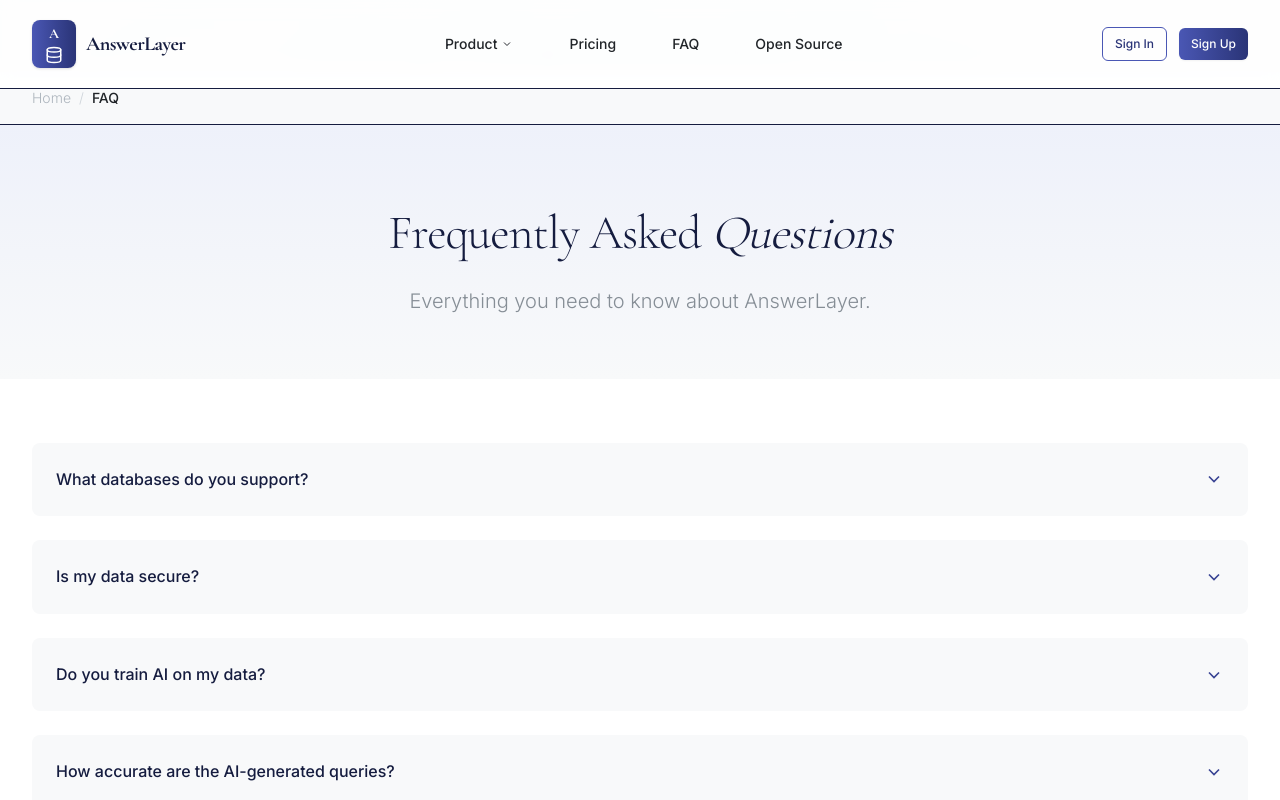
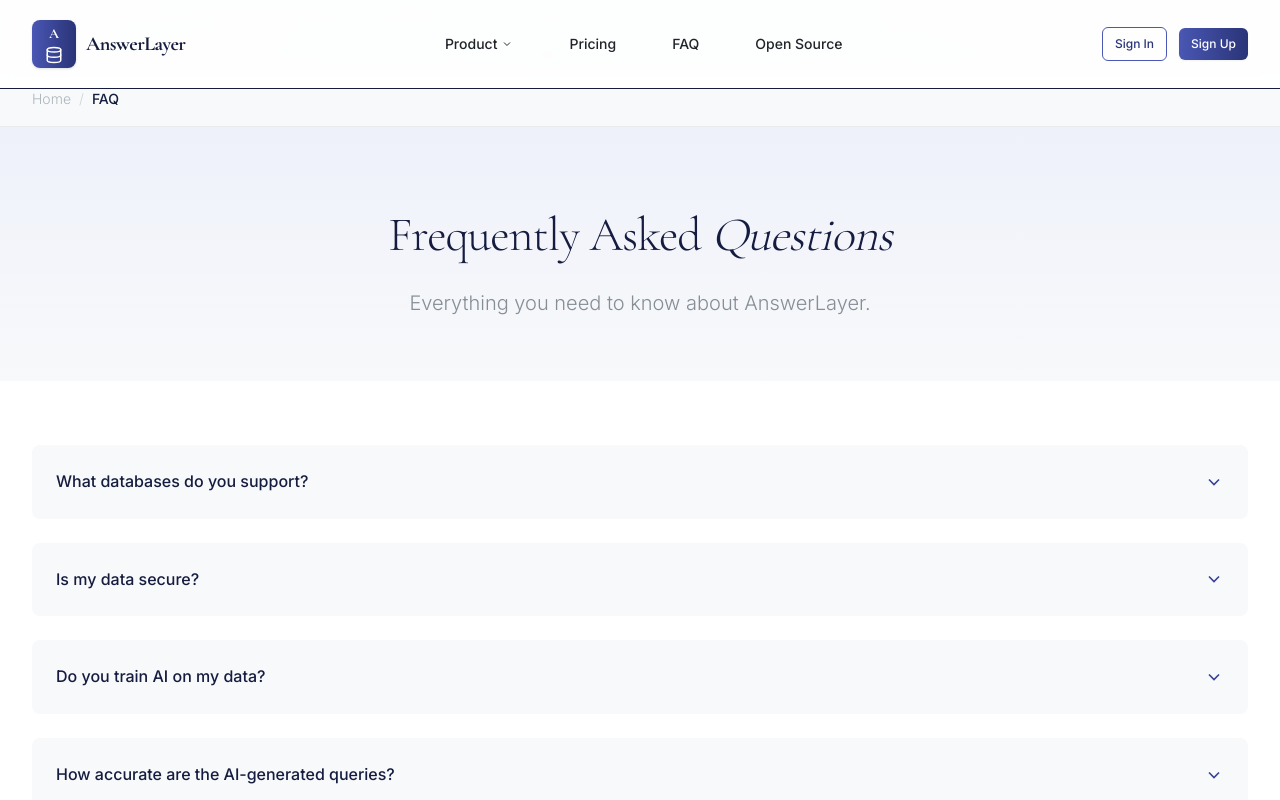
Before and after one commit to AnswerLayer/answerlayer-website, an Astro site: page /faq in a window 1280 px wide. Shown: the top 800 px of the page. Built offline with nearby package versions, Linux system fonts and the light colour scheme; Astro itself is replaced by a stand-in of ours.

Commit message:
Fix breadcrumb styling
Add explicit CSS classes for breadcrumbs instead of relying on
Tailwind utility classes that weren't compiling in v4.

```diff
--- a/src/layouts/MarketingLayout.astro
+++ b/src/layouts/MarketingLayout.astro
@@ -76,20 +76,12 @@
 
       <!-- Breadcrumbs -->
       {!isHomePage && showBreadcrumbs && (
-        <div class="bg-gray-50 border-b">
-          <div class="container-custom py-4">
-            <nav aria-label="Breadcrumb">
-              <ol class="flex items-center space-x-2 text-sm">
-                <li>
-                  <a href="/" class="text-gray-500 hover:text-navy-600 transition-colors">
-                    Home
-                  </a>
-                </li>
-                <li class="text-gray-400">/</li>
-                <li>
-                  <span class="text-gray-900 font-medium">{pageName}</span>
-                </li>
-              </ol>
+        <div class="breadcrumb-wrapper">
+          <div class="container-custom">
+            <nav aria-label="Breadcrumb" class="breadcrumb-nav">
+              <a href="/" class="breadcrumb-link">Home</a>
+              <span class="breadcrumb-separator">/</span>
+              <span class="breadcrumb-current">{pageName}</span>
             </nav>
           </div>
         </div>
--- a/src/styles/global.css
+++ b/src/styles/global.css
@@ -362,3 +362,39 @@
   padding: 0.375rem 0.75rem;
   font-size: 0.75rem;
 }
+
+/* ============================================
+   BREADCRUMB STYLES
+   ============================================ */
+
+.breadcrumb-wrapper {
+  background-color: var(--color-gray-50);
+  border-bottom: 1px solid var(--color-gray-200);
+}
+
+.breadcrumb-nav {
+  display: flex;
+  align-items: center;
+  gap: 0.5rem;
+  font-size: 0.875rem;
+  padding: 1rem 0;
+}
+
+.breadcrumb-link {
+  color: var(--color-gray-500);
+  text-decoration: none;
+  transition: color 0.2s ease;
+}
+
+.breadcrumb-link:hover {
+  color: var(--color-navy-600);
+}
+
+.breadcrumb-separator {
+  color: var(--color-gray-400);
+}
+
+.breadcrumb-current {
+  color: var(--color-navy-900);
+  font-weight: 500;
+}
```
